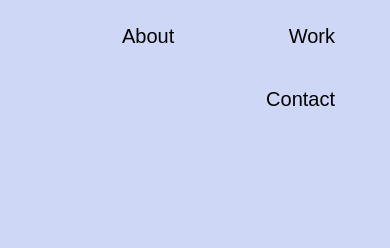
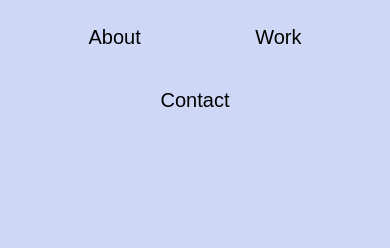
Before and after one commit to nmparfait/mimic-portfolio, a plain HTML site: page index.html in a window 390 px wide. Shown: the top 248 px of the page. Drawn offline with Linux system fonts and the light colour scheme.

Commit message:
mobile version

```diff
--- a/css/responsive.css
+++ b/css/responsive.css
@@ -1,5 +1,34 @@
+
+@media only screen and (max-width: 768px) {
+
+    #navbar ul {
+
+    text-align: center;
+    position: fixed;
+    width: 100%;
+    height: 50px;
+    background-color: #CED8F6;
+    padding-top: 1px;
+    padding-bottom: 15px;
 
 
-@media only screen and (max-width: 500px) {
+   }
 
+    nav ul li {
+        display: inline-block;
+        margin: 25px;
+        font-size: .99em;
+    }
+
+    nav ul a {
+        text-decoration: none;
+        color: #000;
+    }
+
+
+
+    #welcome-section,
+    {
+        display: none;
+    }
 }
--- a/css/style.css
+++ b/css/style.css
@@ -12,7 +12,9 @@ body {
     position: relative;
     text-align: center;
     font-family: sans-serif;
+
 }
+
 
 
 li,
@@ -24,11 +26,6 @@ nav a
 
 nav ul {
     margin-top: -20px;
-}
-
-#navbar li a{
-    font-size: 20px;
-    color: #000;
 }
 
 #navbar ul {
@@ -50,16 +47,20 @@ nav ul {
     margin-top: 25px;
 }
 
+#navbar li a{
+    font-size: 20px;
+    color: #000;
+}
+
 #navbar ul li a:hover {
-  color: green;
+  color: #5FB404;
 }
 
 
 
-/* exemples
 
 
---exemples*/
+
 
 
 
@@ -73,7 +74,7 @@ nav ul {
 .container {
     padding-top: 20px;
     width: 100%;
-    height: 700px;
+    height: 600px;
     background-color: #CED8F6;
 
 }
@@ -94,6 +95,8 @@ nav ul {
     font-size: 1.2em;
 }
 
+
+
 .footer {
     padding: 20px;
     background-color: #22313F;
```
